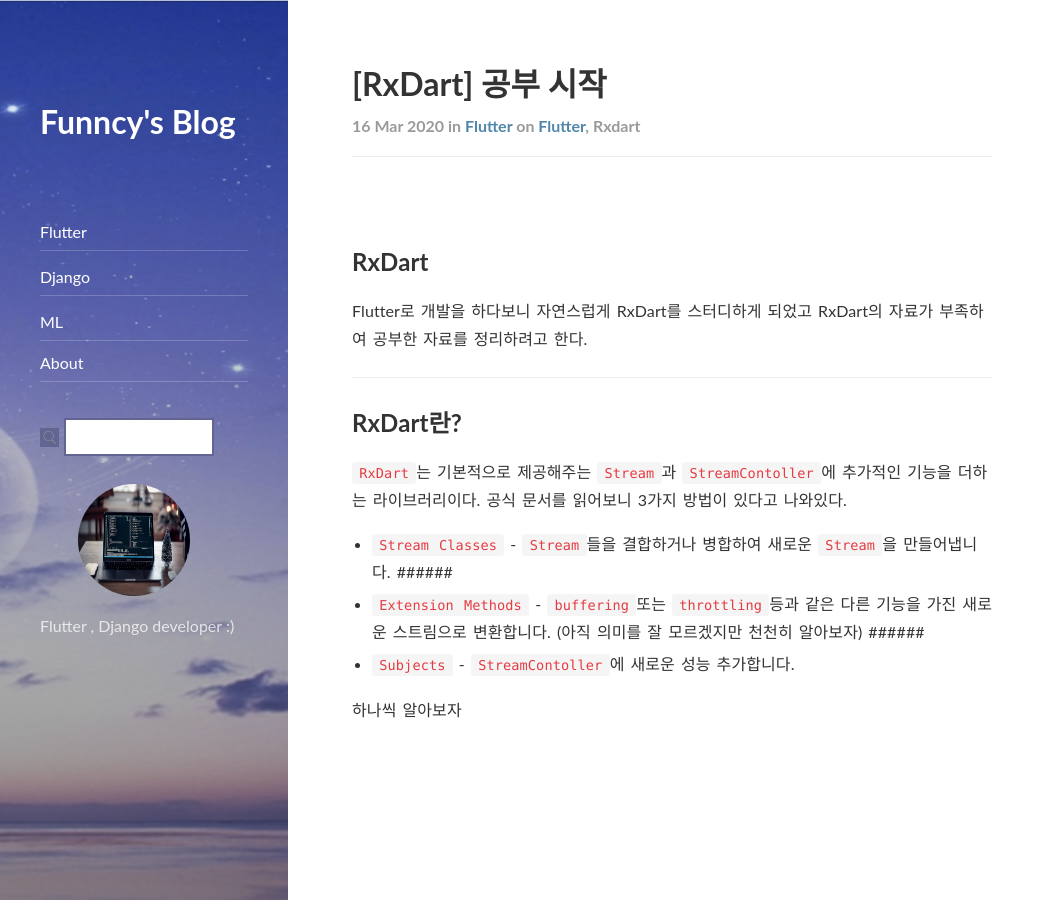
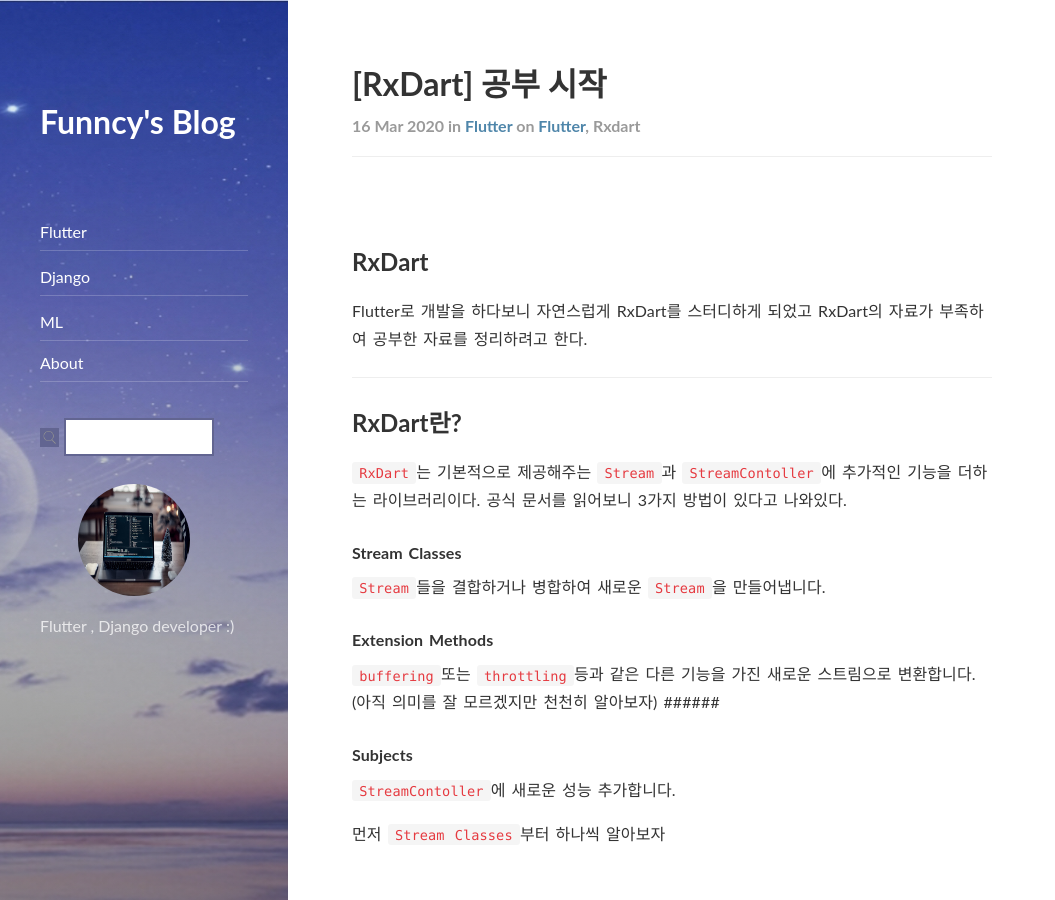
Before and after one commit to Funncy/Funncy.github.io, a Jekyll site: the page built from _posts/2020-03-16-rxdart-01.md, in a window 1280 px wide and 900 px high. Shown: the whole window, without its empty margins (0-1055 px from the left). Built offline with Jekyll 4.4.1, drawn with Linux system fonts in a browser that asks for light colours; nearby versions of some CDN libraries; comment, search, counter and statistics services are not loaded; some of the changed lines change nothing that is shown.

Commit message:
rxdart01 update

````diff
--- a/_posts/2020-03-16-rxdart-01.md
+++ b/_posts/2020-03-16-rxdart-01.md
@@ -19,10 +19,13 @@
 ```RxDart```는 기본적으로 제공해주는 ```Stream```과 ```StreamContoller```에 추가적인 기능을 더하는 라이브러리이다.
 공식 문서를 읽어보니 3가지 방법이 있다고 나와있다.
 
-+ ```Stream Classes``` - ```Stream```들을 결합하거나 병합하여 새로운 ```Stream```을 만들어냅니다.
+#### Stream Classes
+```Stream```들을 결합하거나 병합하여 새로운 ```Stream```을 만들어냅니다.
+
+#### Extension Methods
+```buffering```또는 ```throttling```등과 같은 다른 기능을 가진 새로운 스트림으로 변환합니다. (아직 의미를 잘 모르겠지만 천천히 알아보자)
 ######
-+ ```Extension Methods``` - ```buffering```또는 ```throttling```등과 같은 다른 기능을 가진 새로운 스트림으로 변환합니다. (아직 의미를 잘 모르겠지만 천천히 알아보자)
-######
-+ ```Subjects``` - ```StreamContoller```에 새로운 성능 추가합니다.
+#### Subjects
+```StreamContoller```에 새로운 성능 추가합니다.
 
-하나씩 알아보자
+먼저 `Stream Classes`부터 하나씩 알아보자
````
